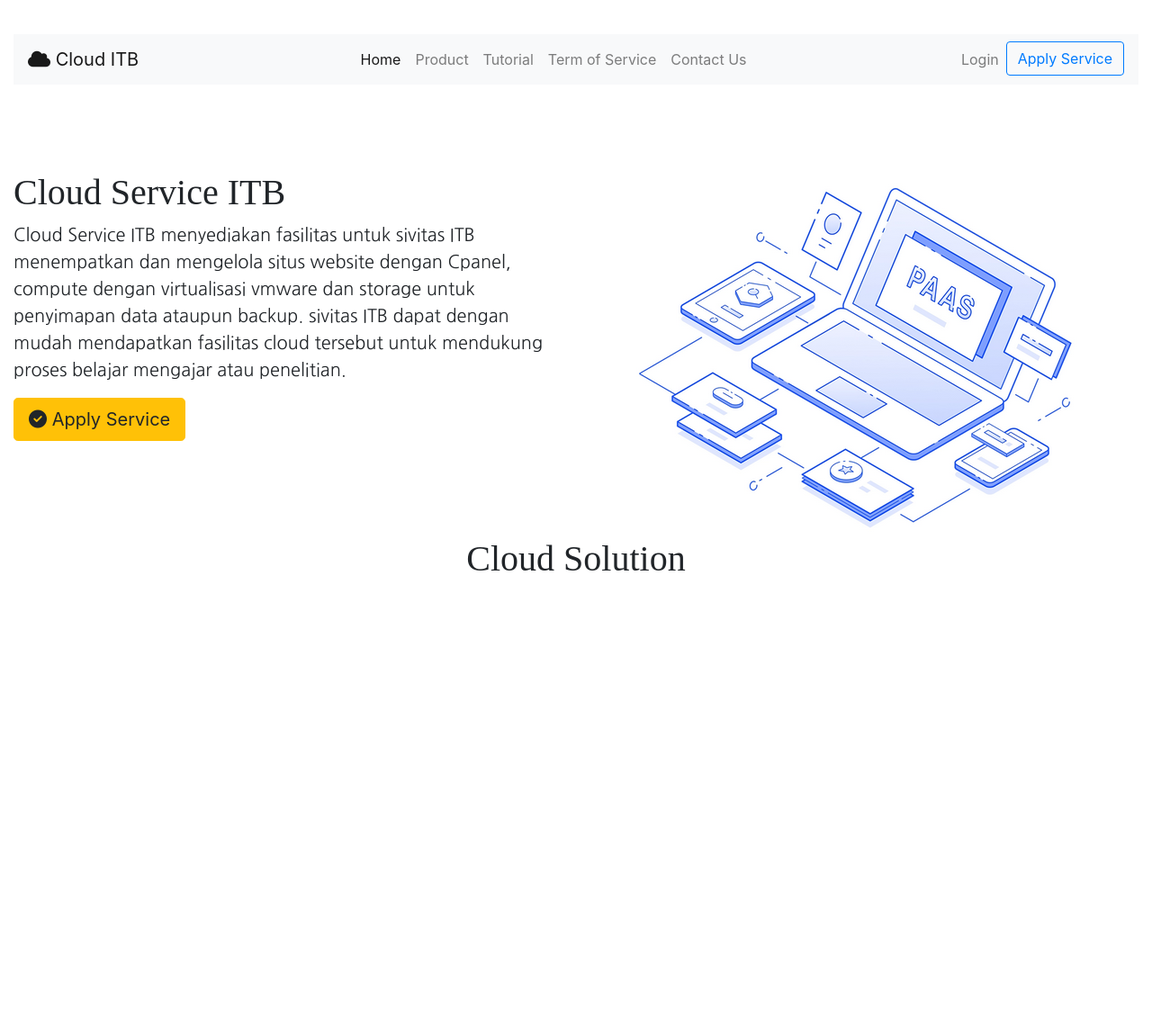
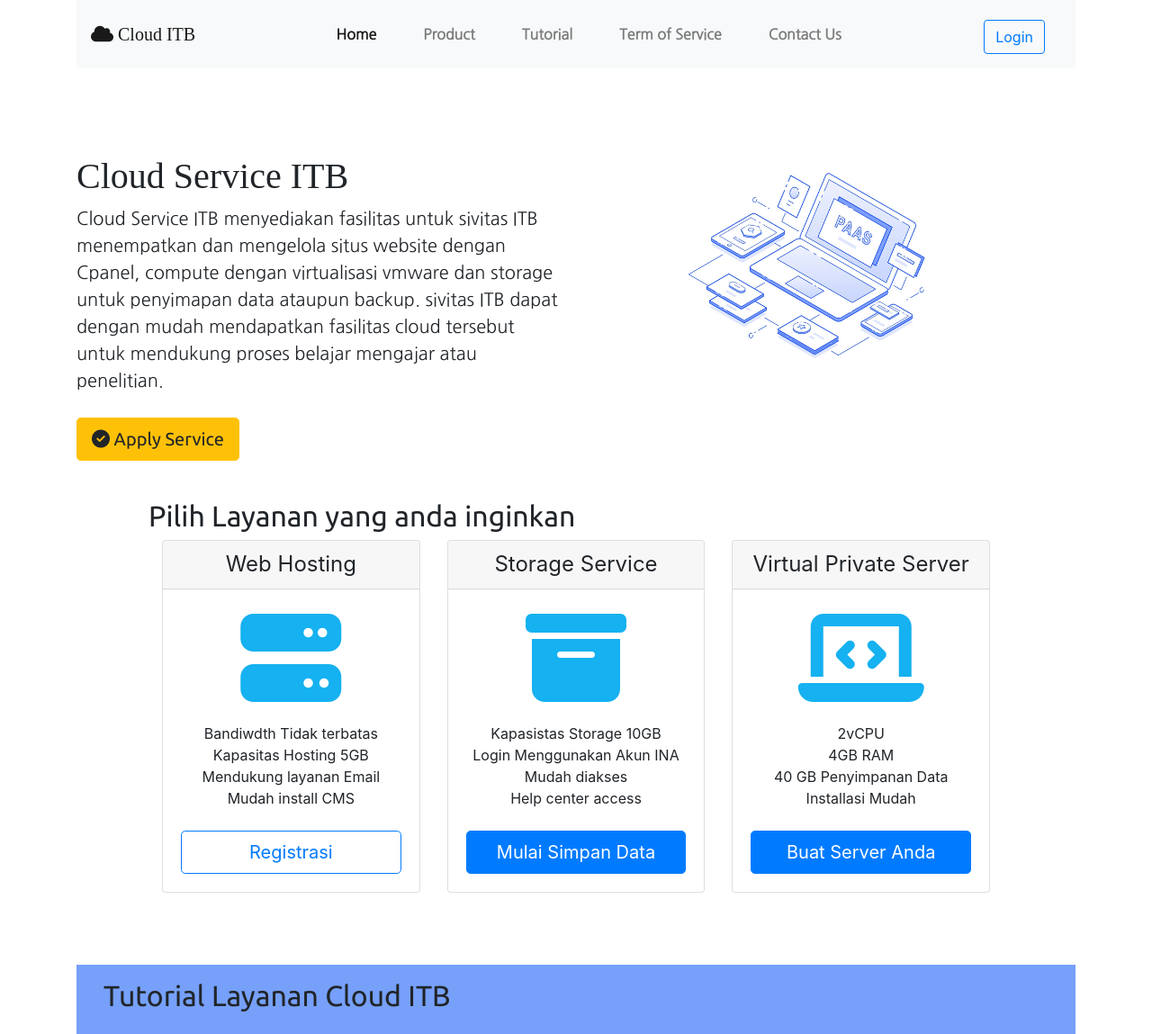
Before and after one commit to asep008/cloud-ITB-web, a plain HTML site: page index.html in a window 1280 px wide. Shown: the whole page at 90% size. Before the commit the page ends 800 px from the top, so only its background shows below. Drawn offline with nearby package versions, Linux system fonts and the light colour scheme.

Commit message:
latest commit frontend

```diff
--- a/css/styles.css
+++ b/css/styles.css
@@ -1,5 +1,33 @@
+.logo {
+  font-family: "ubuntu-gold";
+  font-size: 4rem;
+  font-weight: "bold";
+}
+
+h2{
+  font-family: "ubuntu";
+  text-align: "center";
+}
+.nav-item {
+    padding: 0 18px;
+}
+.nav-link {
+  font-family: "Nanum Gothic";
+  font-size: 1rem;
+  font-weight: bold;
+}
+
+.title-img{
+  padding: 10px 80px;
+  width: 90%;
+}
+.active{
+  font-size: 2.5rem;
+}
+
 #title {
-  background-color:
+  font-family: "ubuntu";
+  font-size: 2.5rem;
 }
 .container-fluid{
   padding: 3% 15%;
@@ -10,6 +38,40 @@ p {
 }
 h1 {
   font-family: "Ubuntu-Bold";
-  font-size: 3rem;
+  /* font-size: 3rem; */
   line-height: 1.5;
 }
+
+
+
+/* button */
+.btn-service{
+  padding: 40px 40px;
+}
+
+#layanan{
+  padding: 40px 80px;
+}
+.div-service{
+  padding: 80px 160px;
+}
+.font-service{
+  font-style: "ubuntu";
+  font-size: 1rem;
+}
+.feature{
+  padding: 7px 15px;
+  text-align: justify;
+}
+
+.icon {
+  color: #15b1f0;
+}
+
+#tutorial
+{
+  font-style: "ubuntu";
+  text-align: "center";
+  padding: 15px 30px;
+  background-color: #76A0FA;
+}
--- a/index.html
+++ b/index.html
@@ -18,11 +18,10 @@
     <script src="https://stackpath.bootstrapcdn.com/bootstrap/4.3.1/js/bootstrap.min.js" integrity="sha384-JjSmVgyd0p3pXB1rRibZUAYoIIy6OrQ6VrjIEaFf/nJGzIxFDsf4x0xIM+B07jRM" crossorigin="anonymous"></script>
   </head>
   <body>
-  <div class="container-fluid">
-    <section id="title">
+  <div class="container">
 
     <nav class="navbar navbar-expand-lg navbar-light bg-light">
-        <a class="navbar-brand" href="#"><i class="fas fa-cloud"></i> Cloud ITB</a>
+        <a class="navbar-brand logo" href="#"><i class="fas fa-cloud"></i> Cloud ITB</a>
         <button class="navbar-toggler" type="button" data-toggle="collapse" data-target="#navbarNav" aria-controls="navbarNav" aria-expanded="false" aria-label="Toggle navigation">
             <span class="navbar-toggler-icon"></span>
         </button>
@@ -46,38 +45,94 @@
             </ul>
         </div>
                 <ul class="nav navbar-nav navbar-right ml-auto">
-                <li class="nav-item ">
-                    <a class="nav-link" href="#">Login </a>
+                <li class="nav-item active">
+                    <a class="btn btn-outline-primary" href="#">Login </a>
                 </li>
-                <li class="nav-item active">
-                    <a class="btn btn-outline-primary " href="#"> Apply Service </a>
-                </li>
-
-            </ul>
+                </ul>
     </nav>
     <br></br>
     <br></br>
-
+    <section id="title">
     <div class="row">
             <div class="col-lg-6">
                 <h1>Cloud Service ITB</h1>
                 <p class="lead">Cloud Service ITB menyediakan fasilitas untuk sivitas ITB menempatkan dan mengelola situs website dengan Cpanel, compute dengan virtualisasi vmware
                 dan storage untuk penyimapan data ataupun backup. sivitas ITB dapat dengan mudah mendapatkan fasilitas cloud tersebut untuk mendukung proses belajar mengajar atau penelitian. </p>
-                <button type="button" class="btn btn-warning btn-lg"><i class="fas fa-check-circle"></i> Apply Service </button>
+                <button type="button" class="btn btn-warning btn-lg btn-service"><i class="fas fa-check-circle"></i> Apply Service </button>
             </div>
           <div class="col-lg-6">
-              <img src="images/compute.png" alt="compute-cloud">
+              <img class="title-img" src="images/compute.png" alt="compute-cloud">
             </div>
     </div>
     </section>
-    <section id="services">
-        <div class="row">
-              <div class="col-lg-12">
-              <center><h1> Cloud Solution </h1></center>
+    <section id="layanan">
+      <div class="row">
+          <!-- <div class="col-lg-4"></div>
+          <div class="col-lg-4">
+              <h2> Pilih Layanan yang anda inginkan </h2>
+          </div> -->
+          <div class="col">
+              <h2> Pilih Layanan yang anda inginkan </h2>
+          </div>
+          <!-- <div class="col-lg-4"></div> -->
+      </div>
+
+      <div class="container">
+            <div class="card-deck mb-3 text-center">
+              <div class="card mb-4 box-shadow">
+                <div class="card-header">
+                  <h4 class="my-0 font-weight-normal">Web Hosting</h4>
+                </div>
+                <div class="card-body">
+                  <!-- <h1 class="card-title pricing-card-title">$0 <small class="text-muted">/ mo</small></h1> -->
+                  <i class="icon fas fa-server fa-7x"></i>
+                  <ul class="list-unstyled mt-3 mb-4">
+                    <li>Bandiwdth Tidak terbatas</li>
+                    <li>Kapasitas Hosting 5GB</li>
+                    <li>Mendukung layanan Email</li>
+                    <li>Mudah install CMS </li>
+                  </ul>
+                  <button type="button" class="btn btn-lg btn-block btn-outline-primary">Registrasi</button>
+                </div>
               </div>
-        </div>
+              <div class="card mb-4 box-shadow">
+                <div class="card-header">
+                  <h4 class="my-0 font-weight-normal">Storage Service</h4>
+                </div>
+                <div class="card-body">
+                  <!-- <h1 class="card-title pricing-card-title">$15 <small class="text-muted">/ mo</small></h1> -->
+                  <i class="icon fas fa-archive fa-7x"></i>
+                  <ul class="list-unstyled mt-3 mb-4">
+                    <li>Kapasistas Storage 10GB</li>
+                    <li>Login Menggunakan Akun INA</li>
+                    <li>Mudah diakses</li>
+                    <li>Help center access</li>
+                  </ul>
+                  <button type="button" class="btn btn-lg btn-block btn-primary">Mulai Simpan Data</button>
+                </div>
+              </div>
+              <div class="card mb-4 box-shadow">
+                <div class="card-header">
+                  <h4 class="my-0 font-weight-normal">Virtual Private Server</h4>
+                </div>
+                <div class="card-body">
+                  <!-- <h1 class="card-title pricing-card-title">$29 <small class="text-muted">/ mo</small></h1> -->
+                  <i class="icon fas fa-laptop-code fa-7x"></i>
+                  <ul class="list-unstyled mt-3 mb-4">
+                    <li>2vCPU</li>
+                    <li>4GB RAM</li>
+                    <li>40 GB Penyimpanan Data</li>
+                    <li>Installasi Mudah</li>
+                  </ul>
+                  <button type="button" class="btn btn-lg btn-block btn-primary">Buat Server Anda</button>
+                </div>
+              </div>
+            </div>
     </section>
-  </div>
+
+<section id="tutorial">
+    <h2>Tutorial Layanan Cloud ITB</h2>
+</section>
 
   </body>
 </html>
```
Also changed, not shown: images/hosting.png (added), images/storage.jpg (added), images/vm.png (added).
